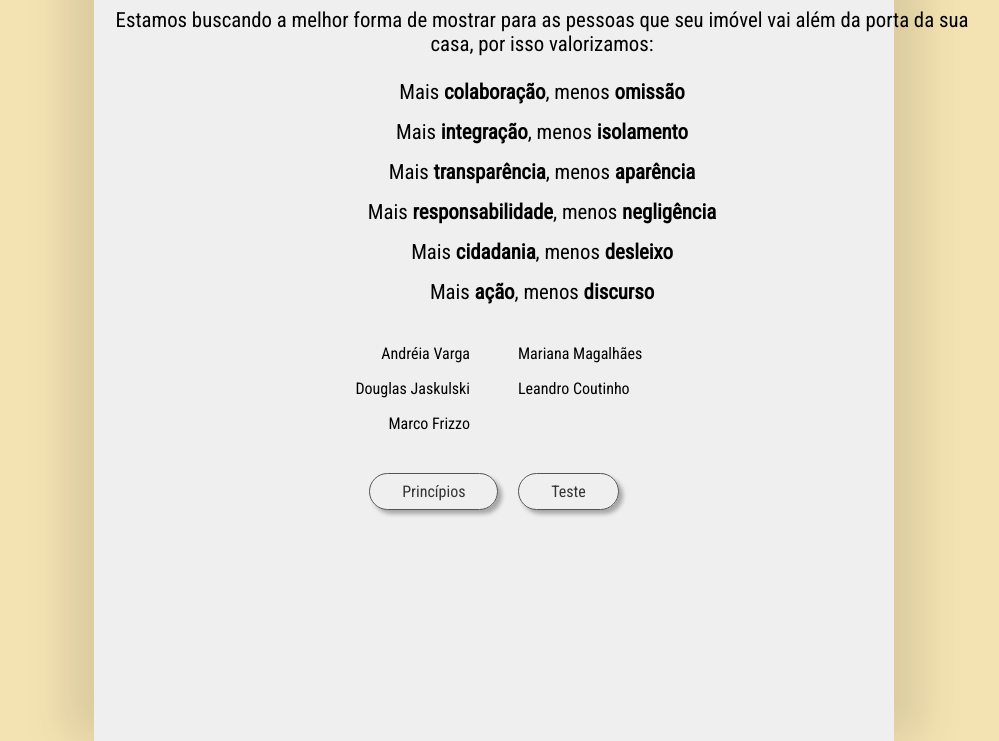
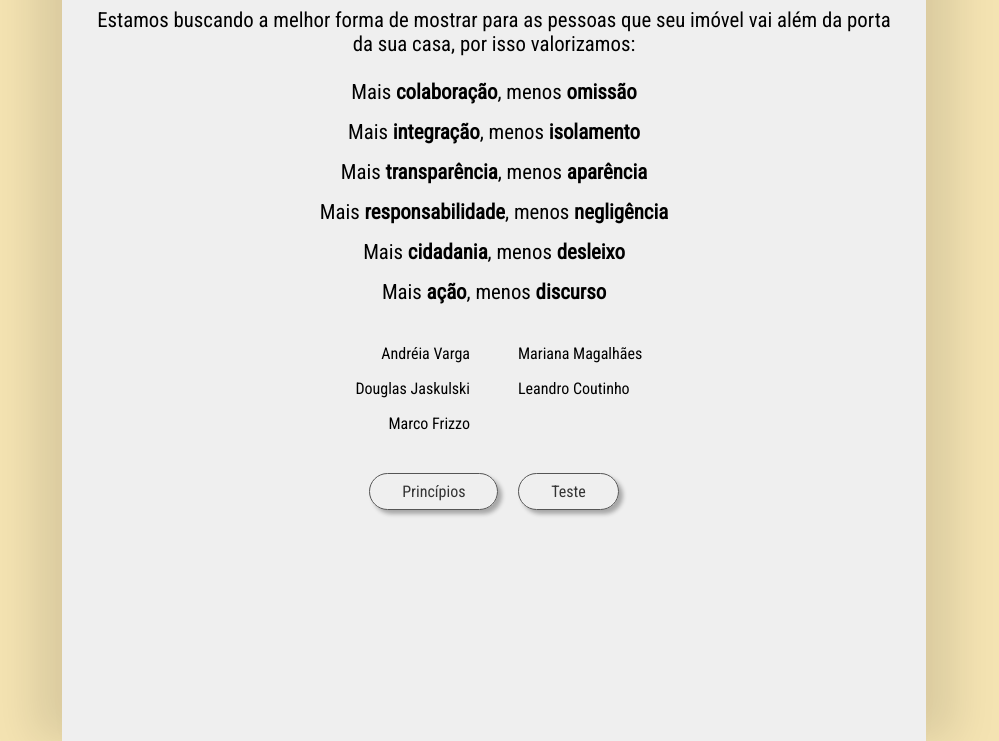
Before and after one commit to lbcoutinho/condominio-cidadao, a website: page public/index.html in a window 1280 px wide. Shown: the part 91-832 px from the top of the page, without its empty margins (146-1145 px from the left). Drawn offline with Linux system fonts and the light colour scheme.

Commit message:
Fix main container width

```diff
--- a/public/css/styles.css
+++ b/public/css/styles.css
@@ -10,7 +10,7 @@ body {
 main {
   max-width: 800px;
   margin: auto;
-  padding: 1rem 0;
+  padding: 1rem 2rem;
   min-height: 100vh;
   text-align: center;
   background: #efefef;
@@ -19,7 +19,6 @@ main {
 }
 
 .text {
-  width: 70vw;
   margin: auto;
   font-size: 1.3rem;
   margin-top: 1.5rem;
@@ -69,25 +68,3 @@ main {
 .btn + .btn {
   margin-left: 1rem;
 }
-
-/*
-@media (min-width: 500px) {
-  #landing {
-    display: flex;
-    height: 100%;
-  }
-
-  #landing-text {
-    height: 100vh;
-  }
-
-  #landing-image {
-    height: 100vh;
-  }
-}
-
-@media (min-width: 700px) {
-  .btn {
-    padding: 1rem 3rem;
-  }
-} */
```
